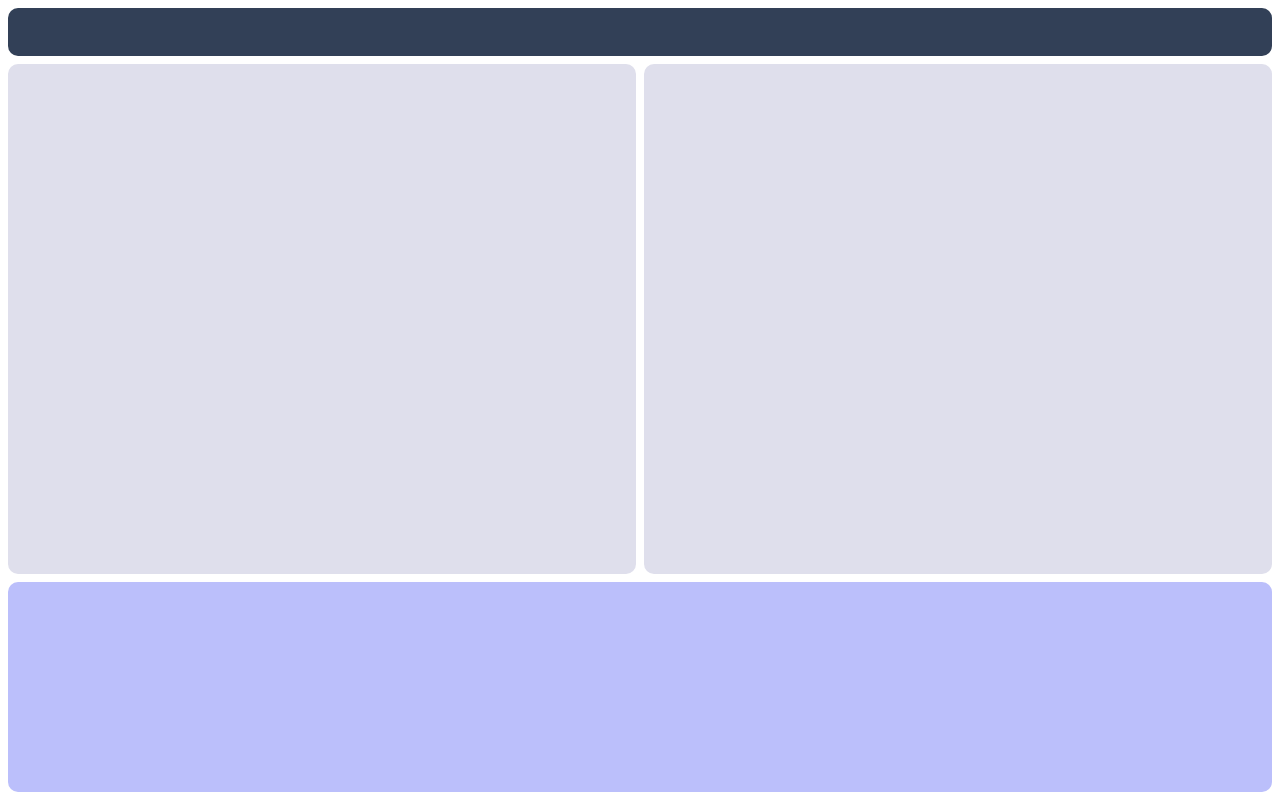
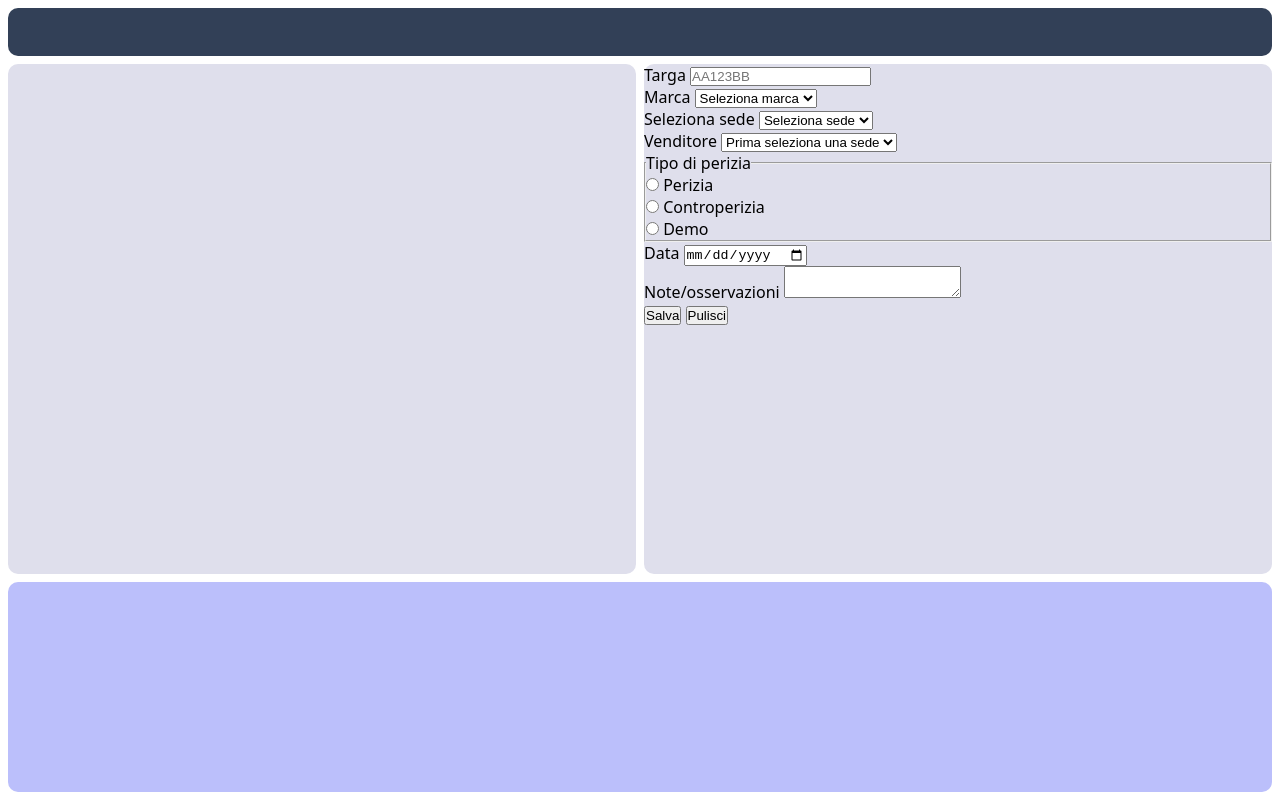
Before and after one commit to totomodena94/AppPericias, a plain HTML site: page index.html in a window 1280 px wide. Drawn offline with Linux system fonts and the light colour scheme.

Commit message:
feat: formulario de carga con validación nativa

```diff
--- a/index.html
+++ b/index.html
@@ -13,6 +13,109 @@
         <section class="formulario-carga">
 
             <form>
+                <div class="campo">
+                    <label for="targa">Targa</label>
+                    <input type="text" name="targa" id="targa" required pattern="[A-Z]{2}[0-9]{3}[A-Z]{2}" placeholder="AA123BB">
+                </div>
+                <div class="campo">
+                    <label for="brand">Marca</label>
+                    <select name="brand" id="brand" required>
+                        <option value="">Seleziona marca</option>
+                        <option value="abarth">Abarth</option>
+                        <option value="alfa-romeo">Alfa Romeo</option>
+                        <option value="audi">Audi</option>
+                        <option value="bmw">Bmw</option>
+                        <option value="citroen">Citroen</option>
+                        <option value="cupra">Cupra</option>
+                        <option value="dacia">Dacia</option>
+                        <option value="ds-automobiles">DS Automobiles</option>
+                        <option value="fiat">Fiat</option>
+                        <option value="ford">Ford</option>
+                        <option value="honda">Honda</option>
+                        <option value="hyundai">Hyundai</option>
+                        <option value="jaguar">Jaguar</option>
+                        <option value="jeep">Jeep</option>
+                        <option value="kia">Kia</option>
+                        <option value="land-rover">Land Rover</option>
+                        <option value="lancia">Lancia</option>
+                        <option value="lexus">Lexus</option>
+                        <option value="mazda">Mazda</option>
+                        <option value="mercedes-benz">Mercedes benz</option>
+                        <option value="mini">MINI</option>
+                        <option value="mitsubishi">Mitsubishi</option>
+                        <option value="nissan">Nissan</option>
+                        <option value="opel">Opel</option>
+                        <option value="peugeot">Peugeot</option>
+                        <option value="porsche">Porsche</option>
+                        <option value="renault">Renault</option>
+                        <option value="seat">Seat</option>
+                        <option value="skoda">Skoda</option>
+                        <option value="smart">Smart</option>
+                        <option value="ssamgyong">SsangYong</option>
+                        <option value="subaru">Subaru</option>
+                        <option value="suzuki">Suzuki</option>
+                        <option value="tesla">Tesla</option>
+                        <option value="toyota">Toyota</option>
+                        <option value="volkswagen">Volskwagen</option>
+                        <option value="volvo">Volvo</option>
+                    </select>
+                </div>
+                <div class="campo">
+                    <label for="concesionaria">Seleziona sede</label>
+                    <select name="concesionaria" id="concesionaria" required>
+                        <option value="">Seleziona sede</option>
+                        <option value="appia-nuovo">Appia - Nuovo</option>
+                        <option value="appia-usato">Appia - Usato</option>
+                        <option value="salaria-nuovo">Salaria - Nuovo</option>
+                        <option value="salaria-usato">Salaria - Usato</option>
+                        <option value="barberini">Barberini</option>
+                    </select>
+                </div>
+
+                <div class="campo">
+                    <label for="vendedor">Venditore</label>
+                    <select name="vendedor" id="vendedor" required>
+                        <option value="">Prima seleziona una sede</option>
+                    </select>
+                </div>
+                <div class="campo">
+                    <fieldset>
+                    <legend>Tipo di perizia</legend>
+
+                    <div>
+                        <input type="radio" name="tipo" id="tipo-perizia" value="perizia" required>
+                        <label for="tipo-perizia">Perizia</label>
+                    </div>
+
+                    <div>
+                        <input type="radio" name="tipo" id="tipo-controperizia" value="controperizia">
+                        <label for="tipo-controperizia">Controperizia</label>
+                    </div>
+
+                    <div>
+                        <input type="radio" name="tipo" id="tipo-demo" value="demo">
+                        <label for="tipo-demo">Demo</label>
+                    </div>
+                    </fieldset>
+
+                </div>
+                <div class="campo">
+
+                    <label for="fecha">Data</label>
+                    <input type="date" name="fecha" id="fecha" required>
+                </div>
+                <div class="campo">
+                    <label for="notas">Note/osservazioni</label>
+                    <textarea name="notas" id="notas"></textarea>
+                </div>
+
+                <div class="acciones-form">
+                    <button type="submit">Salva</button>
+                    <button type="reset">Pulisci</button>
+
+
+
+                </div>
 
 
             </form>
```
